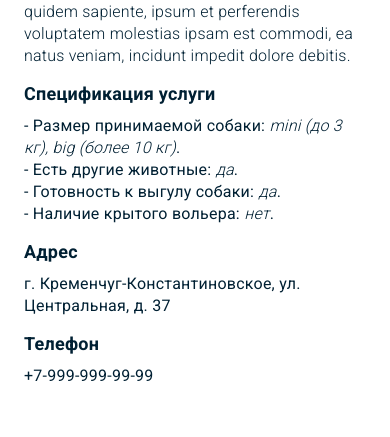
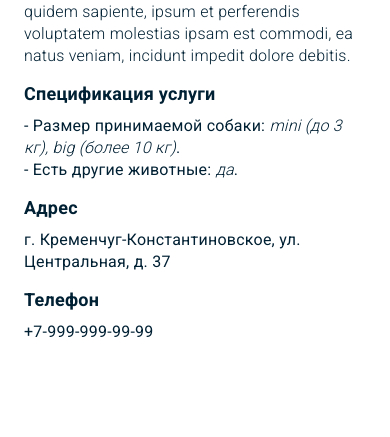
Before and after one commit to victoria369xx/finalProjectGBFront, a PHP site: page /account.html in a window 390 px wide; the page is wider, and only the part inside the window is pictured. Shown: the part 840-1277 px from the top of that part. After the commit the page ends 1177 px from the top of that part, so only its background shows below. Run offline with PHP 8.4, Linux system fonts and the light colour scheme.

Commit message:
responsive_v2

```diff
--- a/src/account.html
+++ b/src/account.html
@@ -52,8 +52,8 @@
                 <h4 class="text-lev3">Спецификация услуги</h4>
                 <p>- Размер принимаемой собаки: <span class="text-italic">mini (до 3 кг), big (более 10 кг)</span>.</p>
                 <p>- Есть другие животные: <span class="text-italic">да</span>.</p>
-                <p>- Готовность к выгулу собаки: <span class="text-italic">да</span>.</p>
-                <p>- Наличие крытого вольера: <span class="text-italic">нет</span>.</p>
+                <!-- <p>- Готовность к выгулу собаки: <span class="text-italic">да</span>.</p>
+                <p>- Наличие крытого вольера: <span class="text-italic">нет</span>.</p> -->
                 <h4 class="text-lev3">Адрес</h4>
                 <p>г. Кременчуг-Константиновское, ул. Центральная, д. 37</p>
                 <h4 class="text-lev3">Телефон</h4>
--- a/src/account_edit.html
+++ b/src/account_edit.html
@@ -69,7 +69,7 @@
                                 <input class="custom-radio" type="radio" id="anypet-no" name="anypet" value="no">
                                 <label for="anypet-no">Нет</label>
                             </div>
-                            <div class="form">
+                            <!-- <div class="form">
                                 <label class="text-field__label" for="ready_walk">Готовность к выгулу собак:</label>
                                 <input class="custom-radio" type="radio" id="ready_walk-yes" name="ready_walk"
                                     value="yes">
@@ -84,7 +84,7 @@
                                 <label for="aviary-yes">Да</label>
                                 <input class="custom-radio" type="radio" id="aviary-no" name="aviary" value="no">
                                 <label for="aviary-no">Нет</label>
-                            </div>
+                            </div> -->
                         </div>
                     </div>
                     <div class="text-field">
--- a/src/css/style.css
+++ b/src/css/style.css
@@ -310,7 +310,7 @@ section h2 {
     flex-direction: row;
     gap: 16px;
     padding: 12px 0;
-    justify-content: space-between;
+    justify-content: start;
 }
 
 input,
--- a/src/profile.html
+++ b/src/profile.html
@@ -49,8 +49,8 @@
                 <h4 class="text-lev3">Спецификация услуги</h4>
                 <p>- Размер принимаемой собаки: <span class="text-italic">mini (до 3 кг), big (более 10 кг)</span>.</p>
                 <p>- Есть другие животные: <span class="text-italic">да</span>.</p>
-                <p>- Готовность к выгулу собаки: <span class="text-italic">да</span>.</p>
-                <p>- Наличие крытого вольера: <span class="text-italic">нет</span>.</p>
+                <!-- <p>- Готовность к выгулу собаки: <span class="text-italic">да</span>.</p>
+                <p>- Наличие крытого вольера: <span class="text-italic">нет</span>.</p> -->
                 <h4 class="text-lev3">Адрес</h4>
                 <p>г. Кременчуг-Константиновское, ул. Центральная, д. 37</p>
                 <h4 class="text-lev3">Телефон</h4>
```
